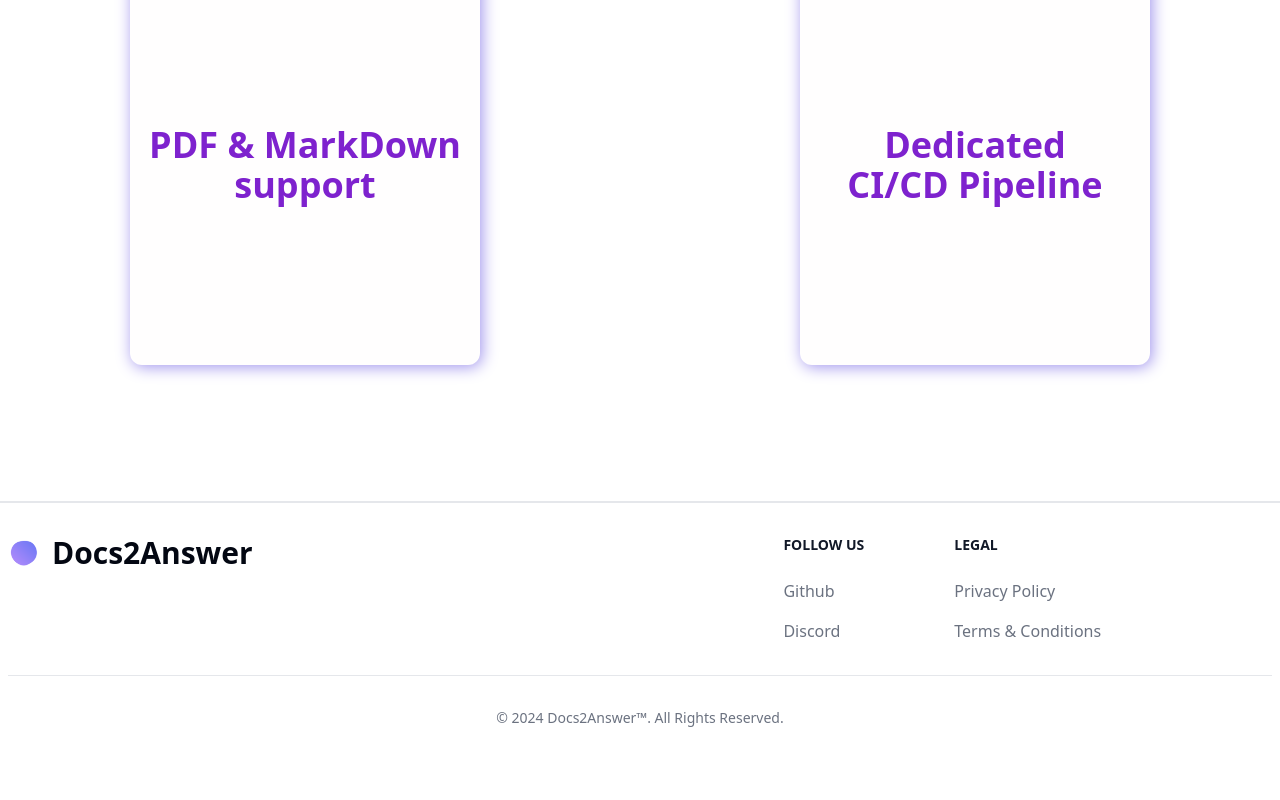
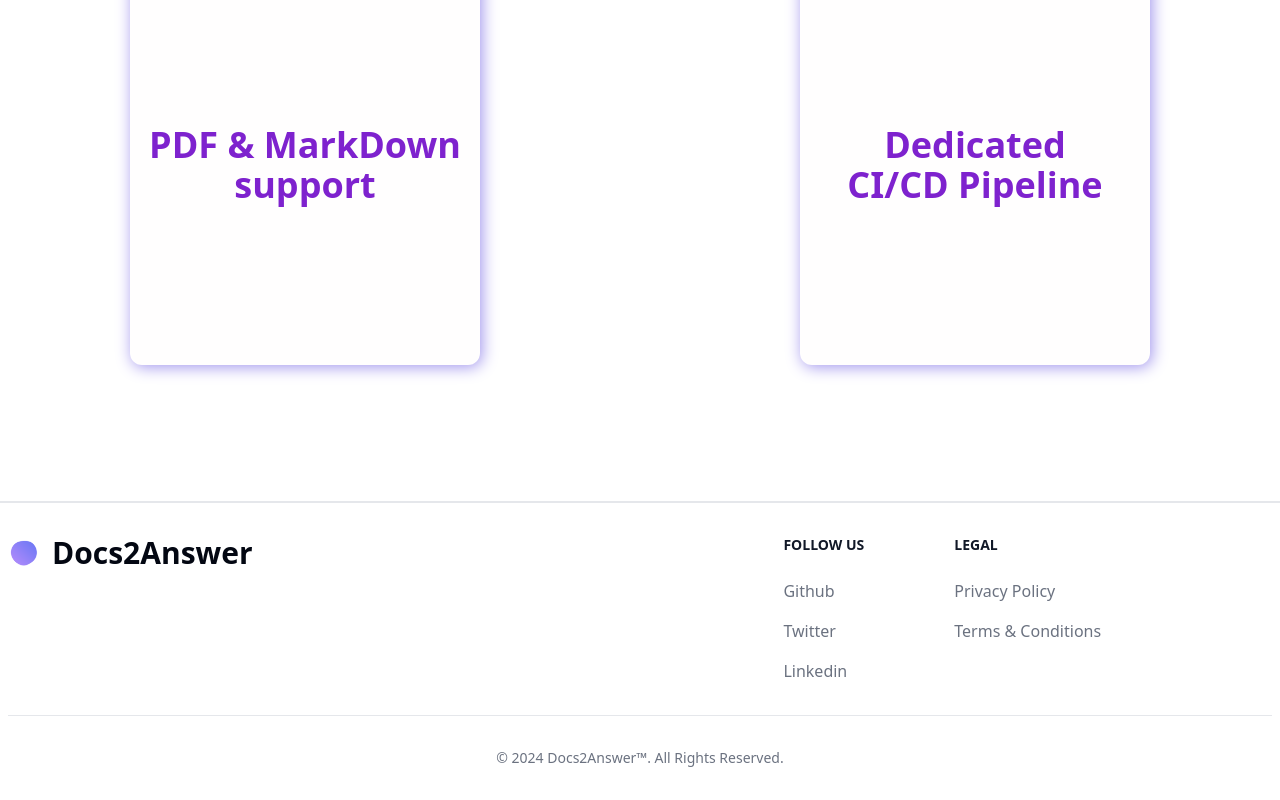
Before and after one commit to Docs2ans/Docs2AnswerWebsite, a Next.js app: page / in a window 1280 px wide. Shown: the part 1463-2263 px from the top of the page. Before the commit the page ends 2223 px from the top, so only its background shows below. Built offline with nearby package versions, Linux system fonts and the light colour scheme.

Commit message:
updated socials

```diff
--- a/components/footer.tsx
+++ b/components/footer.tsx
@@ -18,7 +18,7 @@ export default function Footer() {
             </a>
           </div>
           <div className="grid grid-cols-2 gap-8 sm:gap-6 sm:grid-cols-3">
-            <div>
+            <div >
               <h2 className="mb-6 text-sm font-semibold text-gray-900 uppercase dark:text-white">
                 Follow us
               </h2>
@@ -31,12 +31,20 @@ export default function Footer() {
                     Github
                   </a>
                 </li>
+                <li className="mb-4">
+                  <a
+                    href="https://twitter.com/Docs2A"
+                    className="hover:underline"
+                  >
+                    Twitter
+                  </a>
+                </li>
                 <li>
                   <a
-                    href="https://discord.gg/4eeurUVvTy"
+                    href="https://www.linkedin.com/company/docs2answer/"
                     className="hover:underline"
                   >
-                    Discord
+                    Linkedin
                   </a>
                 </li>
               </ul>
```
